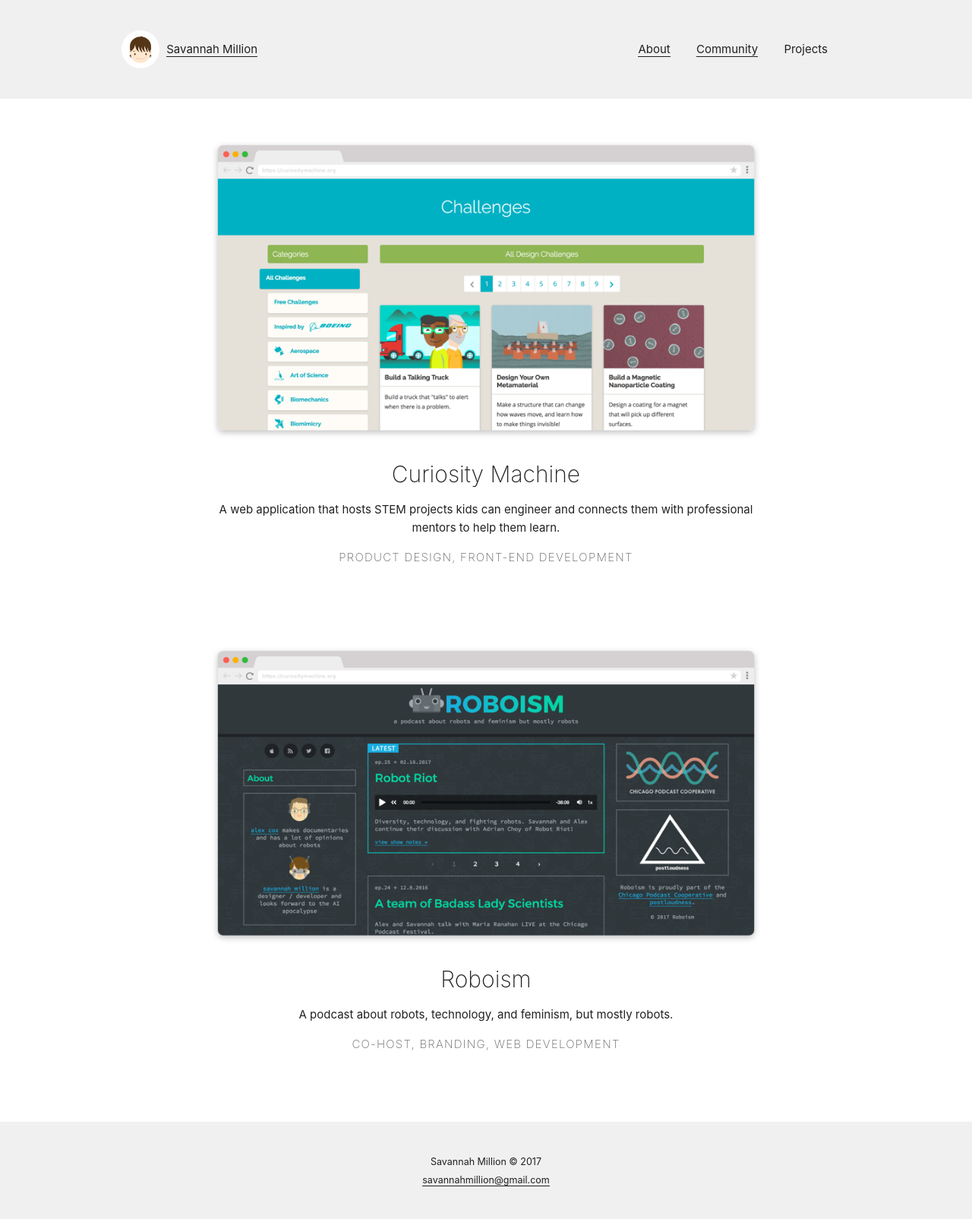
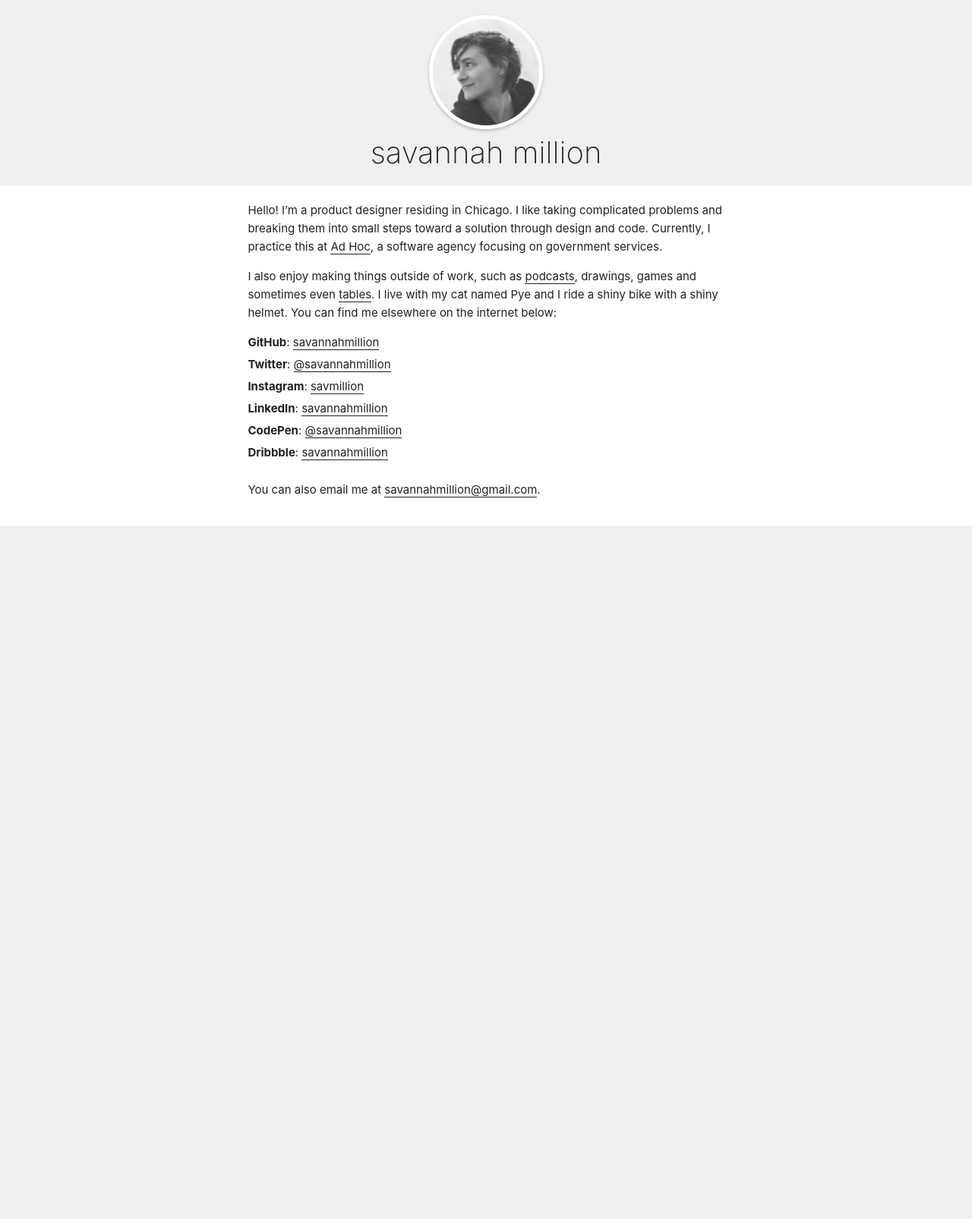
Before and after one commit to savannahmillion/savannah-portfolio, a Jekyll site: the page built from index.md, in a window 1280 px wide. Shown: the whole page at 76% size. Built offline with Jekyll 4.4.1, drawn with Linux system fonts in a browser that asks for light colours; after the commit the page ends 900 px from its top, so only the background shows below that.

Commit message:
changes site from portfolio to splash page

```diff
--- a/_layouts/home.html
+++ b/_layouts/home.html
@@ -1,28 +1,50 @@
----
-layout: default
----
+<!DOCTYPE html>
+<html lang="{{ page.lang | default: site.lang | default: "en" }}">
 
-<div class="project-list-page">
-  <div class="container">
+  {% include head.html %}
 
-    {{ content }}
+  <body>
 
-    <div class="row">
-      <div class="ten columns offset-by-one">
-        {% for post in site.posts %}
-        <a href="{{ post.url | relative_url }}">
-          <div class="project-card">
-            <div class="img-container">
-              <img class="img-responsive" src="assets/img/{{ post.image }}"/>
+    <div class="">
+
+      <div class="new-header">
+        <div class="container">
+          <div class="row">
+            <img src="assets/img/portrait-bw-square.jpeg" class="home-avatar"/>
+            <h1>savannah million</h1>
+          </div>
+        </div>
+      </div>
+
+      <div class="new-body">
+        <div class="container">
+          <div class="row">
+            <div class="eight columns offset-by-two">
+              <article>
+                <p>
+                  Hello! I’m a product designer residing in Chicago. I like taking complicated problems and breaking them into small steps toward a solution through design and code. Currently, I practice this at <a href="https://adhocteam.us/">Ad Hoc</a>, a software agency focusing on government services.
+                </p>
+                <p>
+                  I also enjoy making things outside of work, such as <a href="https://www.relay.fm/roboism">podcasts</a>, drawings, games and sometimes even <a href="https://www.instagram.com/p/BMg00XdhOz9/">tables</a>. I live with my cat named Pye and I ride a shiny bike with a shiny helmet. You can find me elsewhere on the internet below:
+                </p>
+                <ul>
+                  <li><strong>GitHub</strong>: <a href="https://github.com/savannahmillion">savannahmillion</a></li>
+                  <li><strong>Twitter</strong>: <a href="https://twitter.com/savannahmillion">@savannahmillion</a></li>
+                  <li><strong>Instagram</strong>: <a href="https://www.instagram.com/savmillion/">savmillion</a></li>
+                  <li><strong>LinkedIn</strong>: <a href="https://www.linkedin.com/in/savannahmillion/">savannahmillion</a></li>
+                  <li><strong>CodePen</strong>: <a href="http://codepen.io/savannahmillion/">@savannahmillion</a></li>
+                  <li><strong>Dribbble</strong>: <a href="https://dribbble.com/savannahmillion">savannahmillion</a></li>
+                </ul>
+                <p>You can also email me at <a href="mailto:savannahmillion@gmail.com">savannahmillion@gmail.com</a>.</p>
+              </article>
             </div>
-            <h3>{{ post.title | escape }}</h3>
-            <p>{{ post.description | escape }}</p>
-            <span class="roles">{{ post.roles | escape }}</span>
           </div>
-        </a>
-        {% endfor %}
+
+        </div>
       </div>
+
     </div>
 
-  </div>
-</div>
+  </body>
+
+</html>
--- a/_sass/portfolio.scss
+++ b/_sass/portfolio.scss
@@ -47,3 +47,24 @@
 .page-title {
   margin-bottom: $large-spacing;
 }
+
+// New home
+
+.new-header {
+  background-color: $gray-1;
+  text-align: center;
+  padding: $large-spacing 0;
+}
+
+.new-body {
+  background-color: #fff;
+  padding: $large-spacing 0;
+}
+
+.home-avatar {
+  width: 140px;
+  height: 140px;
+  border-radius: 50%;
+  border: 5px solid #fff;
+  box-shadow: 0px 2px 4px 0px rgba(0,0,0,0.25);
+}
--- a/index.md
+++ b/index.md
@@ -3,5 +3,5 @@
 # Edit theme's home layout instead if you wanna make some changes
 # See: https://jekyllrb.com/docs/themes/#overriding-theme-defaults
 layout: home
-title: Projects
+title: Savannah Million
 ---
```
Also changed, not shown: _layouts/home-obsolete.html (added, +28 -0 lines), Gemfile.lock, assets/img/portrait-bw-square.jpeg (added).
